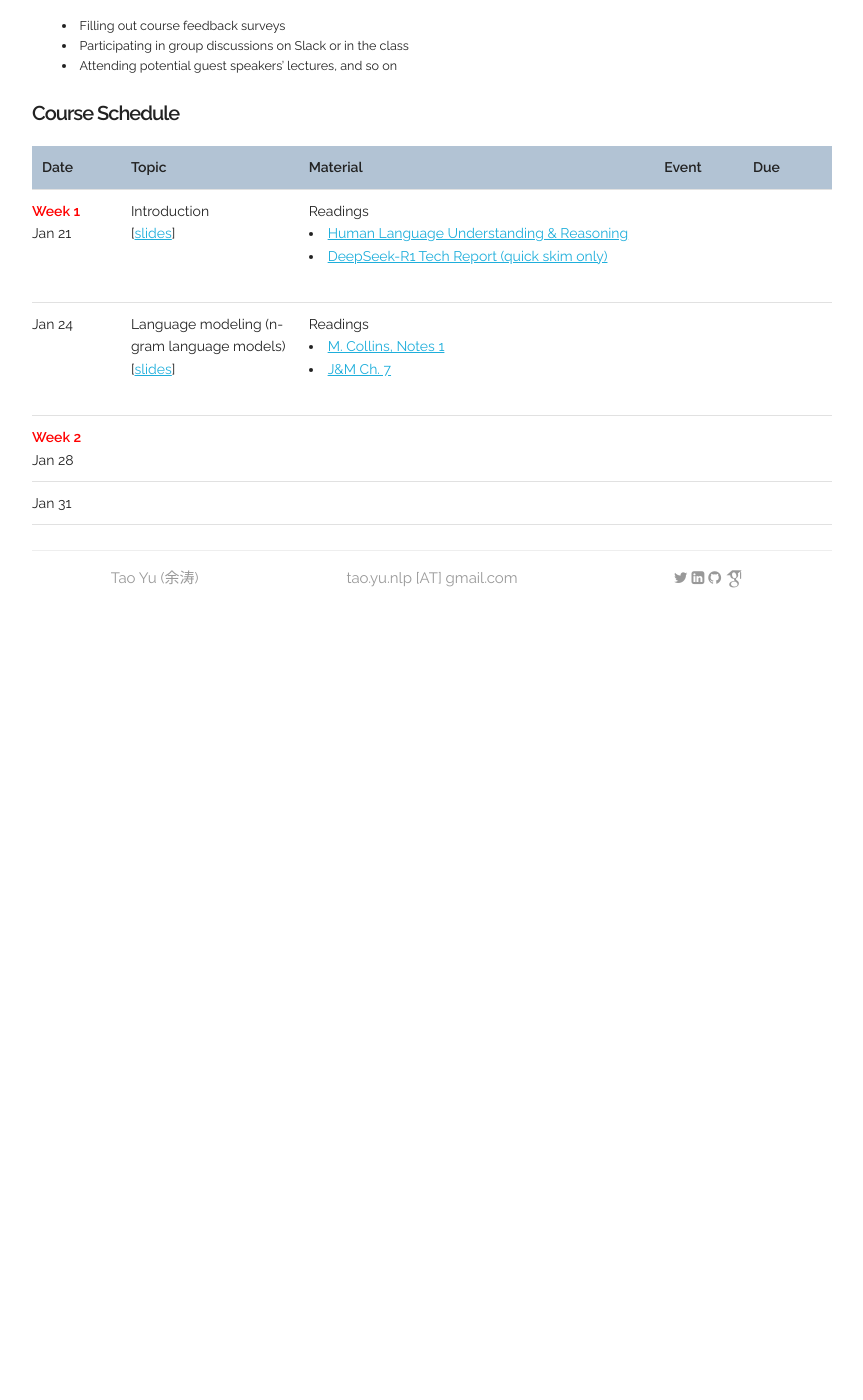
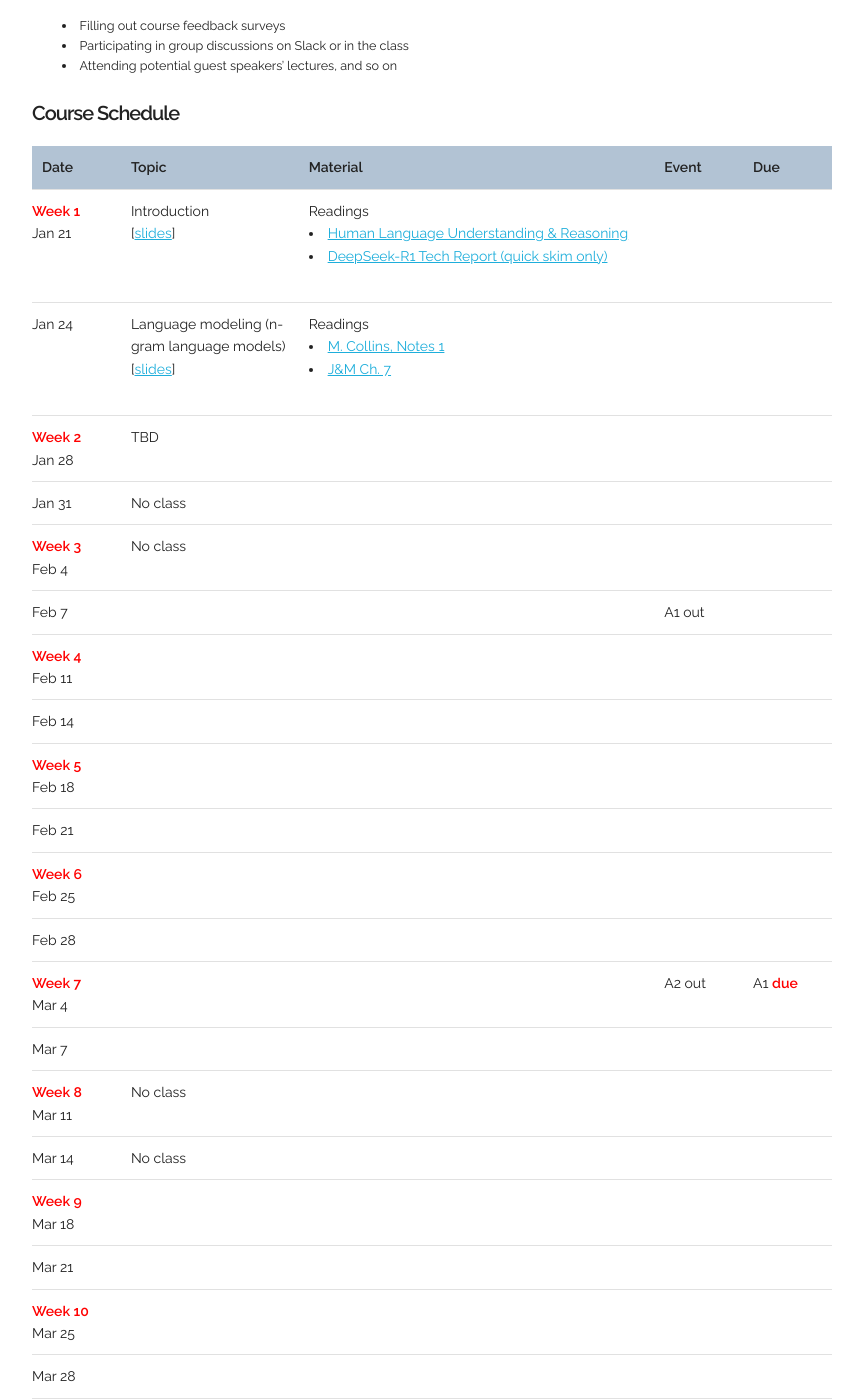
Before and after one commit to taoyds/taoyds.github.io, a Jekyll site: the page built from courses/comp3361.md, in a window 1280 px wide and 1400 px high, scrolled down 1242 px. Shown: the whole window, without its empty margins (208-1071 px from the left). Built offline with Jekyll 4.4.1, drawn with Linux system fonts in a browser that asks for light colours; some web fonts are replaced; before the commit the page ends 1872 px from its top, so only the background shows below that; some of the changed text lies outside the part shown.

Commit message:
Update comp3361.yaml

```diff
--- a/_data/courses/comp3361.yaml
+++ b/_data/courses/comp3361.yaml
@@ -26,7 +26,7 @@ schedule:
   - date: Jan 28
     week: Week 2
     topic:
-      - title:
+      - title: TBD
         slides:
     material:
     event:
@@ -34,8 +34,224 @@ schedule:
   - date: Jan 31
     week:
     topic:
+      - title: No class
+        slides:
+    material:
+    event:
+    due:
+  - date: Feb 4
+    week: Week 3
+    topic:
+      - title: No class
+        slides:
+    material:
+    event:
+    due:
+  - date: Feb 7
+    week:
+    topic:
+      - title:
+        slides:
+    material:
+    event: A1 out
+    due:
+  - date: Feb 11
+    week: Week 4
+    topic:
       - title:
         slides:
     material:
     event:
     due:
+  - date: Feb 14
+    week:
+    topic:
+      - title:
+        slides:
+    material:
+    event:
+    due:
+  - date: Feb 18
+    week: Week 5
+    topic:
+      - title:
+        slides:
+    material:
+    event:
+    due:
+  - date: Feb 21
+    week:
+    topic:
+      - title:
+        slides:
+    material:
+    event:
+    due:
+  - date: Feb 25
+    week: Week 6
+    topic:
+      - title:
+        slides:
+    material:
+    event:
+    due:
+  - date: Feb 28
+    week:
+    topic:
+      - title:
+        slides:
+    material:
+    event:
+    due:
+  - date: Mar 4
+    week: Week 7
+    topic:
+      - title:
+        slides:
+    material:
+    event: A2 out
+    due: A1 <font color="red"><b>due</b></font>
+  - date: Mar 7
+    week:
+    topic:
+      - title:
+        slides:
+    material:
+    event:
+    due:
+  - date: Mar 11
+    week: Week 8
+    topic:
+      - title: No class
+        slides:
+    material:
+    event:
+    due:
+  - date: Mar 14
+    week:
+    topic:
+      - title: No class
+        slides:
+    material:
+    event:
+    due:
+  - date: Mar 18
+    week: Week 9
+    topic:
+      - title:
+        slides:
+    material:
+    event:
+    due:
+  - date: Mar 21
+    week:
+    topic:
+      - title:
+        slides:
+    material:
+    event:
+    due:
+  - date: Mar 25
+    week: Week 10
+    topic:
+      - title:
+        slides:
+    material:
+    event:
+    due:
+  - date: Mar 28
+    week:
+    topic:
+      - title:
+        slides:
+    material:
+    event:
+    due:
+  - date: Apr 1
+    week: Week 11
+    topic:
+      - title:
+        slides:
+    material:
+    event:
+    due:
+  - date: Apr 4
+    week:
+    topic:
+      - title: No class
+        slides:
+    material:
+    event: A3 out
+    due: A2 <font color="red"><b>due</b></font>
+  - date: Apr 8
+    week: Week 12
+    topic:
+      - title:
+        slides:
+    material:
+    event:
+    due:
+  - date: Apr 11
+    week:
+    topic:
+      - title:
+        slides:
+    material:
+    event:
+    due:
+  - date: Apr 15
+    week: Week 13
+    topic:
+      - title:
+        slides:
+    material:
+    event:
+    due:
+  - date: Apr 18
+    week:
+    topic:
+      - title: No class
+        slides:
+    material:
+    event:
+    due:
+  - date: Apr 22
+    week: Week 14
+    topic:
+      - title:
+        slides:
+    material:
+    event:
+    due:
+  - date: Apr 25
+    week:
+    topic:
+      - title:
+        slides:
+    material:
+    event:
+    due:
+  - date: Apr 29
+    week: Week 15
+    topic:
+      - title:
+        slides:
+    material:
+    event:
+    due:
+  - date: May 2
+    week:
+    topic:
+      - title:
+        slides:
+    material:
+    event:
+    due:
+  - date: May 6
+    week: Week 16
+    topic:
+      - title: No class
+        slides:
+    material:
+    event:
+    due: A3 <font color="red"><b>due</b></font>
```
